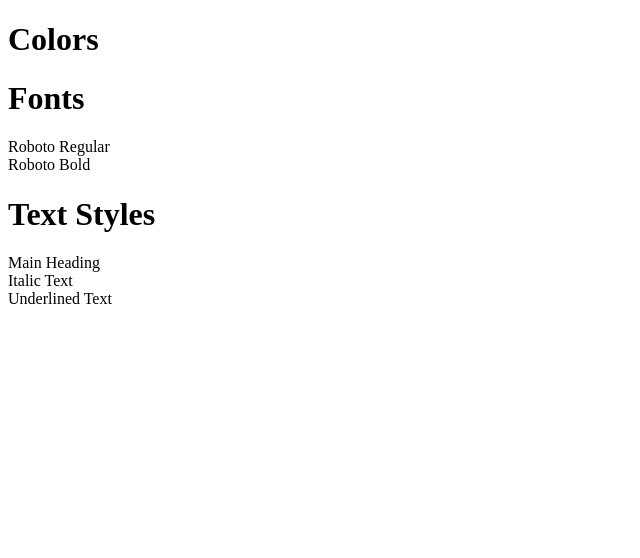
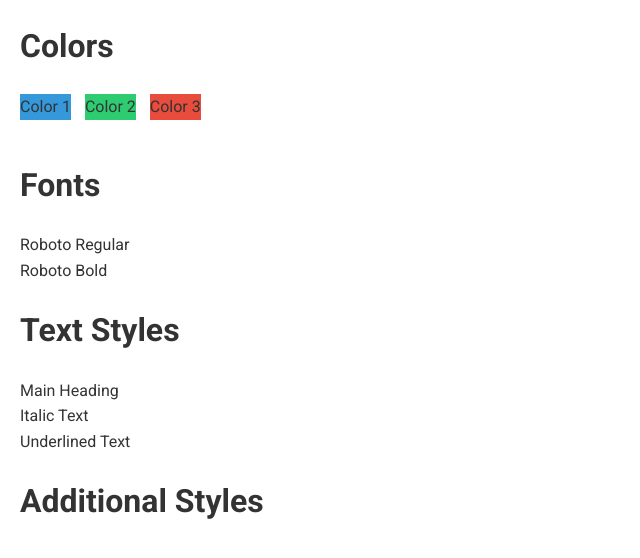
Before and after one commit to sayona7/css-project2, a plain HTML site: page index.html in a window 1280 px wide. Shown: the whole page, without its empty margins (0-640 px from the left). Drawn offline with Linux system fonts and the light colour scheme.

Commit message:
added styling to colors section and modified html for clarity

```diff
--- a/index.html
+++ b/index.html
@@ -13,9 +13,9 @@
     <!-- Colors Section -->
   <div class="colors">
     <h1>Colors</h1>
-    <div class="color" id="color1"></div>
-    <div class="color" id="color2"></div>
-    <div class="color" id="color3"></div>
+    <div class="color" id="color1">Color 1</div>
+    <div class="color" id="color2">Color 2</div>
+    <div class="color" id="color3">Color 3</div>
   </div>
 
   <!-- Fonts Section -->
@@ -33,5 +33,10 @@
     <div class="text-style" id="textStyle3">Underlined Text</div>
   </div>
 
+   <!-- Additional Styles Section -->
+   <div class="additional-styles">
+    <h1>Additional Styles</h1>
+  </div>
+
 </body>
 </html>
--- a/styles.css
+++ b/styles.css
@@ -0,0 +1,28 @@
+body {
+    font-family: 'Roboto', sans-serif;
+    line-height: 1.6;
+    color: #333;
+    margin: 20px;
+  }
+
+  /* Colors Section */
+.colors {
+    margin-bottom: 30px;
+  }
+
+  .color {
+    display: inline-block;
+    margin: 0 10px 10px 0;
+  }
+
+  #color1 {
+    background-color: #3498db;
+  }
+
+  #color2 {
+    background-color: #2ecc71;
+  }
+
+  #color3 {
+    background-color: #e74c3c;
+  }
```
